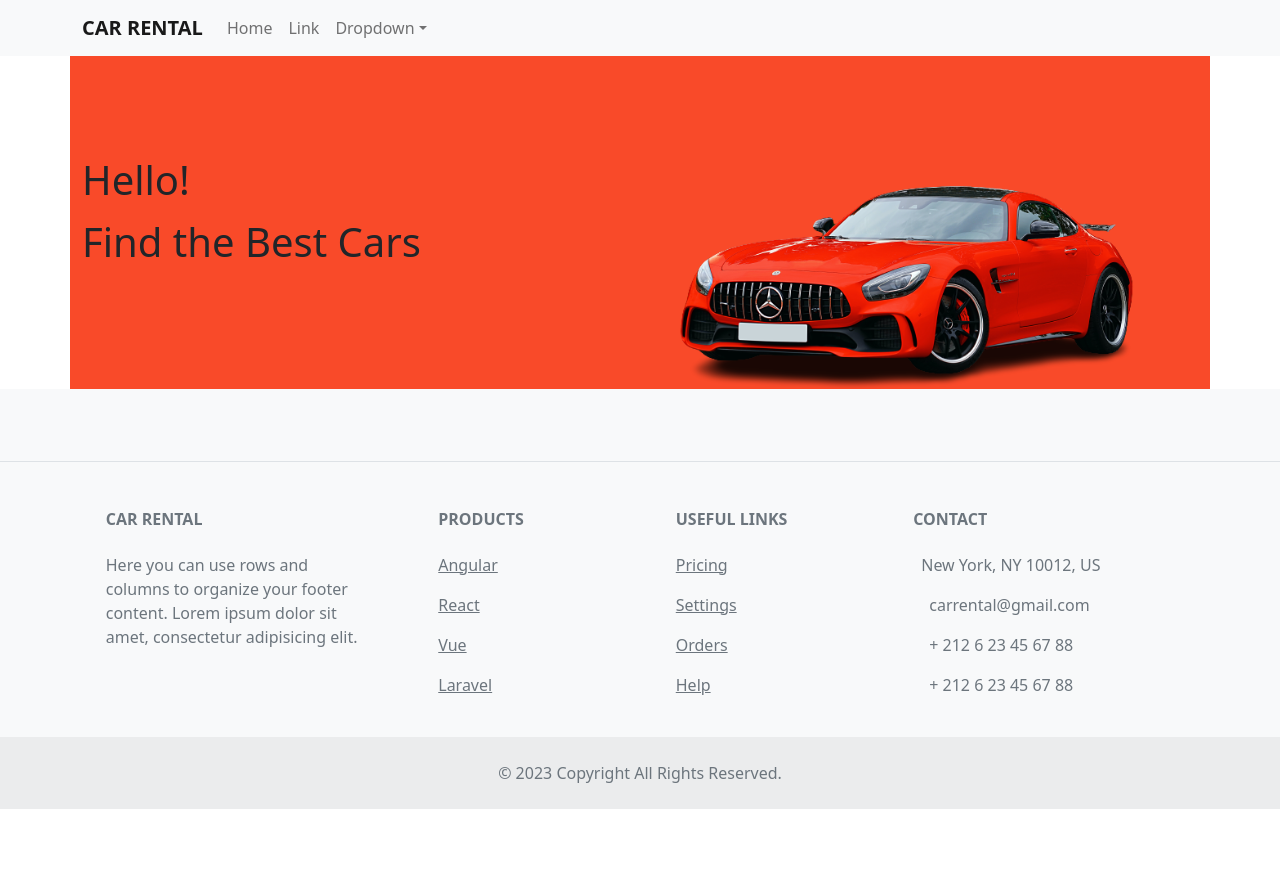
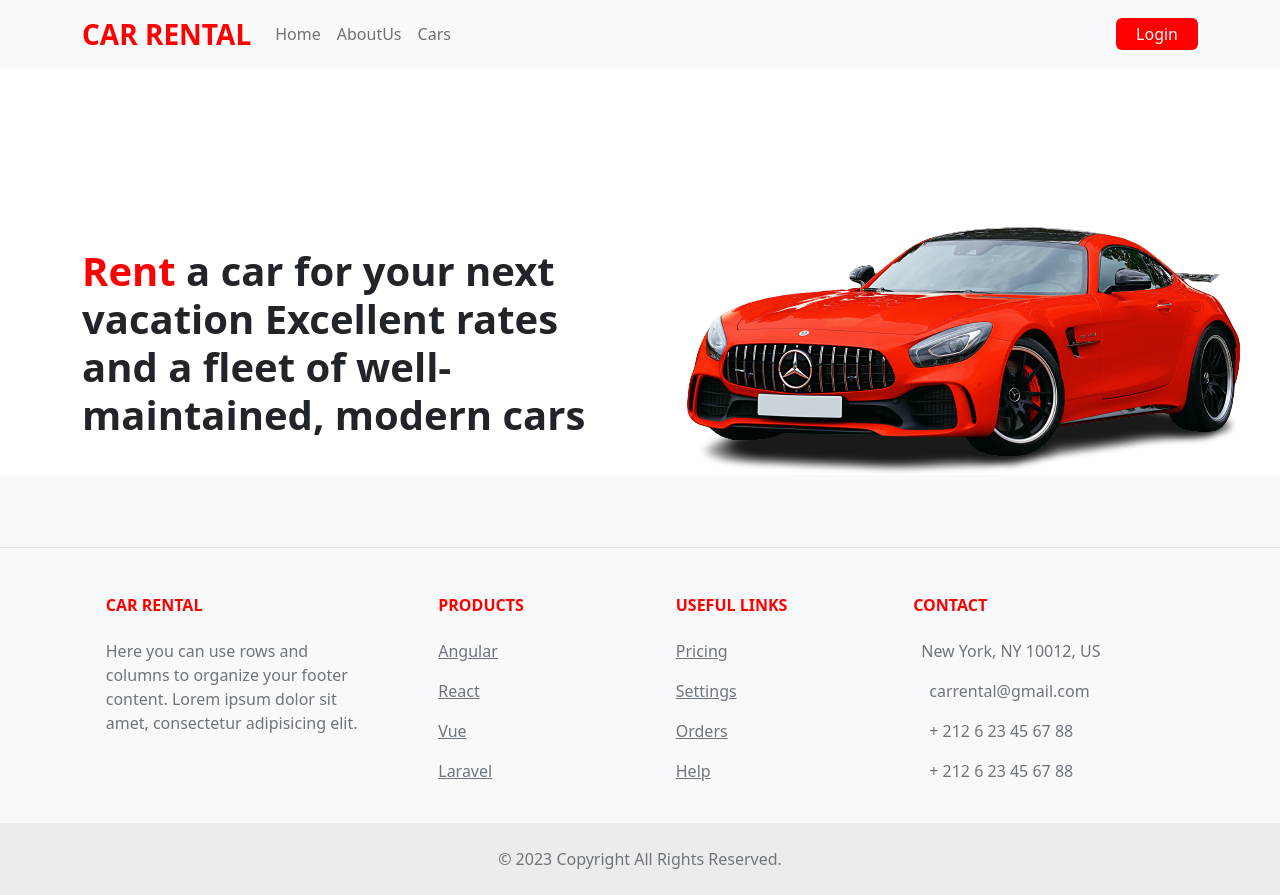
Before and after one commit to ElbouhmydyAbdelmoughit/Rental-Car-MERN-Stack, a React (Create React App) app in the folder client/: page / in a window 1280 px wide. Before the commit the page ends 809 px from the top, so only its background shows below. Built offline with nearby package versions, Linux system fonts and the light colour scheme.

Commit message:
finished design home page and header

```diff
--- a/client/src/App.js
+++ b/client/src/App.js
@@ -3,9 +3,8 @@ import "bootstrap/dist/js/bootstrap.min.js";
 import { BrowserRouter, Routes, Route } from "react-router-dom";
 import "react-toastify/dist/ReactToastify.css";
 
-
 import Home from "./pages/Home";
-// import Login from "./components/Login/Login";
+import Login from "./pages/Login/Login";
 // import Register from "./components/Register/Register";
 // import Reset from "./components/Reset/Reset";
 // import Client from "./components/Client/Client";
@@ -18,11 +17,8 @@ const App = () => {
       <Routes>
         <Route path="*" element={<ERROR404 />} />
         <Route path="/" element={<Home />} />
-          {/* <Route path="Login" element={<Login />} />
-          <Route path="Register" element={<Register />} />
-          <Route path="Reset" element={<Reset />} />
-          <Route path="Client" element={<Client />} />
-          <Route path="Livreur" element={<Livreur />} />  */}
+        <Route path="Login" element={<Login />} />
+        {/* <Route path="Register" element={<Register />} /> */}
       </Routes>
     </BrowserRouter>
   );
--- a/client/src/components/Footer/Footer.js
+++ b/client/src/components/Footer/Footer.js
@@ -1,96 +1,103 @@
-import React from 'react';
-import { MDBFooter, MDBContainer, MDBRow, MDBCol, MDBIcon } from 'mdb-react-ui-kit';
+import React from "react";
+import {
+  MDBFooter,
+  MDBContainer,
+  MDBRow,
+  MDBCol,
+  MDBIcon,
+} from "mdb-react-ui-kit";
 
 export default function App() {
   return (
-    <MDBFooter bgColor='light' className='text-center text-lg-start text-muted'>
-      <section className='d-flex justify-content-center justify-content-lg-between p-4 border-bottom'>
+    <MDBFooter bgColor="light" className="text-center text-lg-start text-muted">
+      <section className="d-flex justify-content-center justify-content-lg-between p-4 border-bottom">
         <div>
-          <a href='' className='me-4 text-reset'>
+          <a href="#" className="me-4 text-reset">
             <MDBIcon fab icon="facebook-f" />
           </a>
-          <a href='' className='me-4 text-reset'>
+          <a href="#" className="me-4 text-reset">
             <MDBIcon fab icon="twitter" />
           </a>
-          <a href='' className='me-4 text-reset'>
+          <a href="#" className="me-4 text-reset">
             <MDBIcon fab icon="google" />
           </a>
-          <a href='' className='me-4 text-reset'>
+          <a href="#" className="me-4 text-reset">
             <MDBIcon fab icon="instagram" />
           </a>
-          <a href='' className='me-4 text-reset'>
+          <a href="#" className="me-4 text-reset">
             <MDBIcon fab icon="linkedin" />
           </a>
-          <a href='' className='me-4 text-reset'>
+          <a href="#" className="me-4 text-reset">
             <MDBIcon fab icon="github" />
           </a>
         </div>
       </section>
 
-      <section className=''>
-        <MDBContainer className='text-center text-md-start mt-5'>
-          <MDBRow className='mt-3'>
-            <MDBCol md="3" lg="4" xl="3" className='mx-auto mb-4'>
-              <h6 className='text-uppercase fw-bold mb-4'>
+      <section className="">
+        <MDBContainer className="text-center text-md-start mt-5">
+          <MDBRow className="mt-3">
+            <MDBCol md="3" lg="4" xl="3" className="mx-auto mb-4">
+              <h6 className="text-uppercase fw-bold mb-4">
                 <MDBIcon icon="gem" className="me-auto" />
-                Car Rental
+                <span style={{color:"red"}}>Car Rental</span>
               </h6>
               <p>
-                Here you can use rows and columns to organize your footer content. Lorem ipsum dolor sit amet,
-                consectetur adipisicing elit.
+                Here you can use rows and columns to organize your footer
+                content. Lorem ipsum dolor sit amet, consectetur adipisicing
+                elit.
               </p>
             </MDBCol>
 
-            <MDBCol md="2" lg="2" xl="2" className='mx-auto mb-4'>
-              <h6 className='text-uppercase fw-bold mb-4'>Products</h6>
+            <MDBCol md="2" lg="2" xl="2" className="mx-auto mb-4">
+              <h6 className="text-uppercase fw-bold mb-4" style={{color:"red"}}>Products</h6>
               <p>
-                <a href='#!' className='text-reset'>
+                <a href="#!" className="text-reset">
                   Angular
                 </a>
               </p>
               <p>
-                <a href='#!' className='text-reset'>
+                <a href="#!" className="text-reset">
                   React
                 </a>
               </p>
               <p>
-                <a href='#!' className='text-reset'>
+                <a href="#!" className="text-reset">
                   Vue
                 </a>
               </p>
               <p>
-                <a href='#!' className='text-reset'>
+                <a href="#!" className="text-reset">
                   Laravel
                 </a>
               </p>
             </MDBCol>
 
-            <MDBCol md="3" lg="2" xl="2" className='mx-auto mb-4'>
-              <h6 className='text-uppercase fw-bold mb-4'>Useful links</h6>
+            <MDBCol md="3" lg="2" xl="2" className="mx-auto mb-4">
+              <h6 className="text-uppercase fw-bold mb-4" style={{color:"red"}}>Useful links</h6>
               <p>
-                <a href='#!' className='text-reset'>
+                <a href="#!" className="text-reset">
                   Pricing
                 </a>
               </p>
               <p>
-                <a href='#!' className='text-reset'>
+                <a href="#!" className="text-reset">
                   Settings
                 </a>
               </p>
               <p>
-                <a href='#!' className='text-reset'>
+                <a href="#!" className="text-reset">
                   Orders
                 </a>
               </p>
               <p>
-                <a href='#!' className='text-reset'>
+                <a href="#!" className="text-reset">
                   Help
                 </a>
               </p>
             </MDBCol>
 
-            <MDBCol md="4" lg="3" xl="3" className='mx-auto mb-md-0 mb-4'>
-              <h6 className='text-uppercase fw-bold mb-4'>Contact</h6>
+            <MDBCol md="4" lg="3" xl="3" className="mx-auto mb-md-0 mb-4">
+              <h6 className="text-uppercase fw-bold mb-4" style={{color:"red"}}>Contact</h6>
               <p>
                 <MDBIcon icon="home" className="me-2" />
                 New York, NY 10012, US
@@ -110,7 +117,10 @@ export default function App() {
         </MDBContainer>
       </section>
 
-      <div className='text-center p-4' style={{ backgroundColor: 'rgba(0, 0, 0, 0.05)' }}>
+      <div
+        className="text-center p-4"
+        style={{ backgroundColor: "rgba(0, 0, 0, 0.05)" }}
+      >
         © 2023 Copyright All Rights Reserved.
       </div>
     </MDBFooter>
--- a/client/src/components/Header/Header.js
+++ b/client/src/components/Header/Header.js
@@ -1,29 +1,25 @@
 import Container from 'react-bootstrap/Container';
 import Nav from 'react-bootstrap/Nav';
 import Navbar from 'react-bootstrap/Navbar';
-import NavDropdown from 'react-bootstrap/NavDropdown';
+import { Link } from 'react-router-dom';
+
 
 function BasicExample() {
   return (
     <Navbar bg="light" expand="md">
       <Container>
-        <Navbar.Brand href="home" className='fw-bold'>CAR RENTAL</Navbar.Brand>
+        <Navbar.Brand href="home" className='fw-bold fs-3'><span style={{color:"red"}}>CAR RENTAL</span></Navbar.Brand>
         <Navbar.Toggle aria-controls="basic-navbar-nav" />
         <Navbar.Collapse id="basic-navbar-nav">
           <Nav className="me-auto">
             <Nav.Link href="#home">Home</Nav.Link>
-            <Nav.Link href="#link">Link</Nav.Link>
-            <NavDropdown title="Dropdown" id="basic-nav-dropdown">
-              <NavDropdown.Item href="#action/3.1">Action</NavDropdown.Item>
-              <NavDropdown.Item href="#action/3.2">
-                Another action
-              </NavDropdown.Item>
-              <NavDropdown.Item href="#action/3.3">Something</NavDropdown.Item>
-              <NavDropdown.Divider />
-              <NavDropdown.Item href="#action/3.4">
-                Separated link
-              </NavDropdown.Item>
-            </NavDropdown>
+            <Nav.Link href="#link">AboutUs</Nav.Link>
+            <Nav.Link href="#link">Cars</Nav.Link>
+          </Nav>
+          <Nav className='ms-auto'>
+            <Nav.Link className='rounded' style={{color:"white", backgroundColor:"red", padding: "4px 20px"}}>
+              <Link to={"Login"} className="text-white" style={{ textDecoration: 'none' }}>Login</Link>
+            </Nav.Link>
           </Nav>
         </Navbar.Collapse>
       </Container>
--- a/client/src/components/Hero/Hero.js
+++ b/client/src/components/Hero/Hero.js
@@ -5,16 +5,20 @@ import image from "../../assets/img/img-body.png";
 const Hero = (props) => {
   return (
     <main id="home" style={props.name}>
-      <div className="container" style={{ background: "#F94A29" }}>
+      <div className="container">
         <div className="row d-flex justify-content-between align-items-center">
-          <div className="col-md text-center text-sm-start">
-            <h1>Hello!</h1>
-            <div>
-              <p className="fs-1">Find the Best Cars</p>
-            </div>
+          <div
+            className="col-md text-center text-sm-start"
+            style={{ marginTop: "150px" }}
+          >
+            <h1 className="fw-bold">
+              <span style={{ color: "red" }}>Rent</span> a car for your next
+              vacation Excellent rates and a fleet of well-maintained, modern
+              cars
+            </h1>
           </div>
           <div className="d-none d-lg-inline col-lg-6 col-md-6 col-sm-12">
-            <img src={image} alt="..." id="img" style={{ maxWidth: 500 }} />
+            <img src={image} alt="..." id="img" />
           </div>
         </div>
       </div>
--- /dev/null
+++ b/client/src/pages/Login/Login.js
@@ -0,0 +1,9 @@
+const Login = () =>{
+  return(
+    <dir>
+      <h1>Login</h1>
+    </dir>
+  )
+}
+
+export default Login
```
Lines whose indentation alone changed are shown as unchanged.
